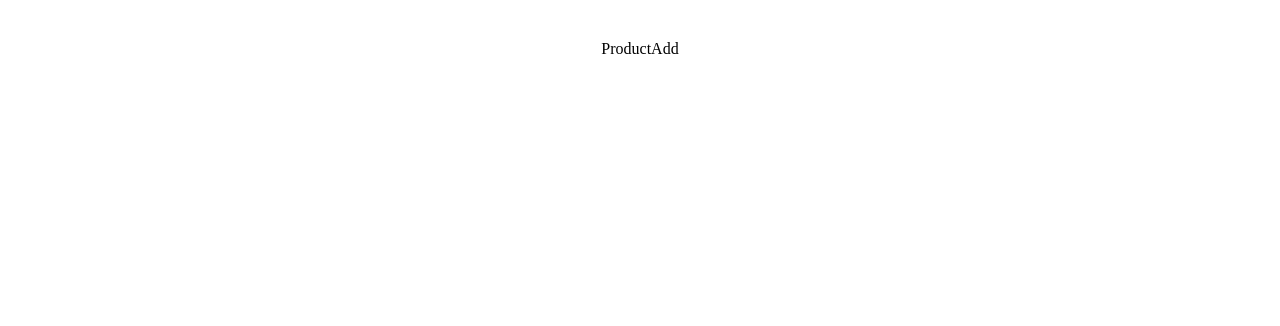
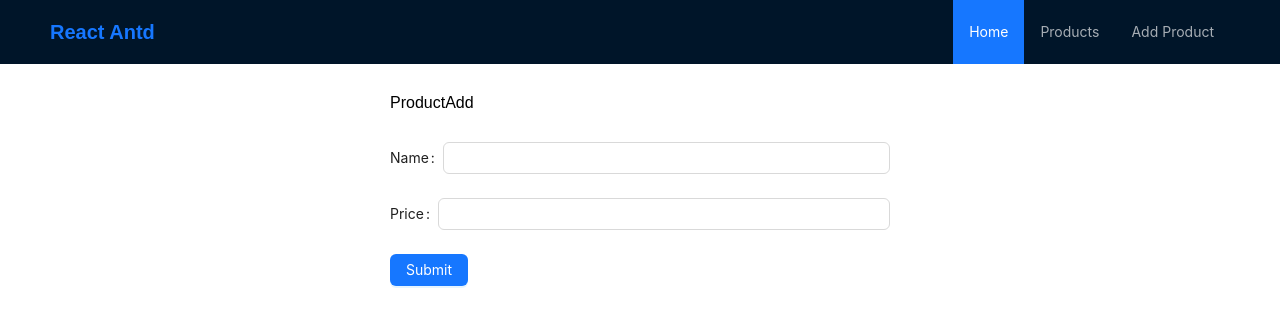
Before and after one commit to vanhoa690/web2091-react-sp25, a React (Vite) app: page /product/add in a window 1280 px wide. Shown: the top 326 px of the page. Built offline with nearby package versions, Linux system fonts and the light colour scheme.

Commit message:
antd form

```diff
--- a/src/App.tsx
+++ b/src/App.tsx
@@ -1,8 +1,12 @@
 import { useRoutes } from "react-router";
-import "./App.css";
 import ProductList from "./pages/product/list";
 import ProductAdd from "./pages/product/add";
 import ProductEdit from "./pages/product/edit";
+import { Layout, Menu } from "antd";
+import "antd/dist/reset.css"; // Ant Design v5 reset styles
+import { Link } from "react-router-dom";
+
+const { Header } = Layout;
 
 function App() {
   const element = useRoutes([
@@ -19,7 +23,34 @@ function App() {
       element: <ProductEdit />,
     },
   ]);
-  return <div>{element}</div>;
+  return (
+    <div>
+      <Header style={{ display: "flex", alignItems: "center" }}>
+        <div style={{ color: "white", fontSize: "20px", fontWeight: "bold" }}>
+          <Link to="/">React Antd</Link>
+        </div>
+        <Menu
+          theme="dark"
+          mode="horizontal"
+          defaultSelectedKeys={["1"]}
+          style={{ marginLeft: "auto" }}
+        >
+          <Menu.Item key="1">
+            <Link to="/">Home</Link>
+          </Menu.Item>
+          <Menu.Item key="2">
+            <Link to="/product/list">Products</Link>
+          </Menu.Item>
+          <Menu.Item key="3">
+            <Link to="/product/add">Add Product</Link>
+          </Menu.Item>
+        </Menu>
+      </Header>
+      <div className="container" style={{ maxWidth: 500, margin: "auto" }}>
+        {element}
+      </div>
+    </div>
+  );
 }
 
 export default App;
--- a/src/pages/product/add.tsx
+++ b/src/pages/product/add.tsx
@@ -1,5 +1,32 @@
+import { Button, Form, Input } from "antd";
+
 function ProductAdd() {
-  return <div>ProductAdd</div>;
+  function onFinish(values: any) {
+    console.log(values);
+  }
+  return (
+    <div
+      style={{
+        display: "flex",
+        flexDirection: "column",
+        gap: 30,
+        marginTop: 30,
+      }}
+    >
+      ProductAdd
+      <Form onFinish={onFinish}>
+        <Form.Item label="Name" name="name">
+          <Input />
+        </Form.Item>
+        <Form.Item label="Price" name="price">
+          <Input />
+        </Form.Item>
+        <Button type="primary" htmlType="submit">
+          Submit
+        </Button>
+      </Form>
+    </div>
+  );
 }
 
 export default ProductAdd;
```
